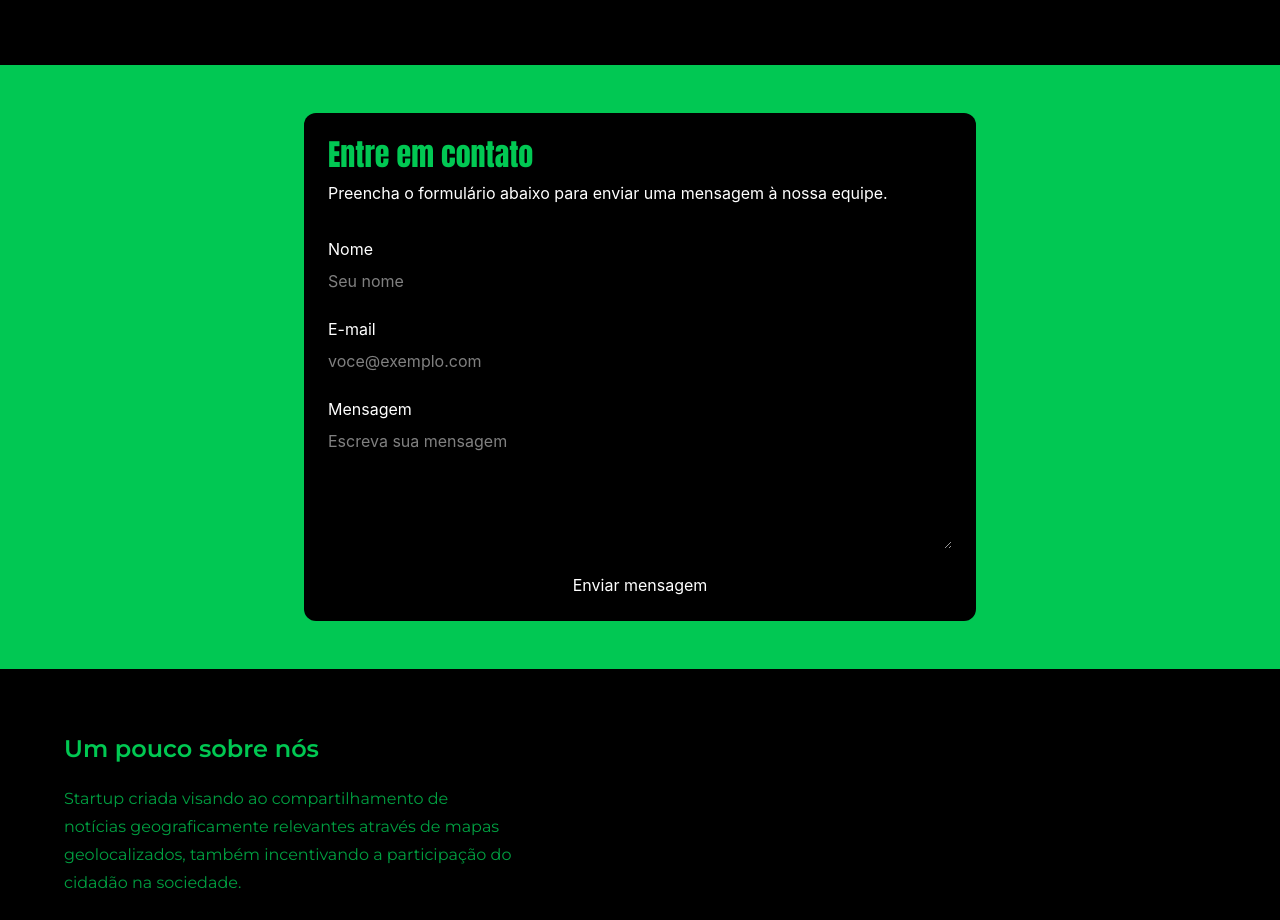
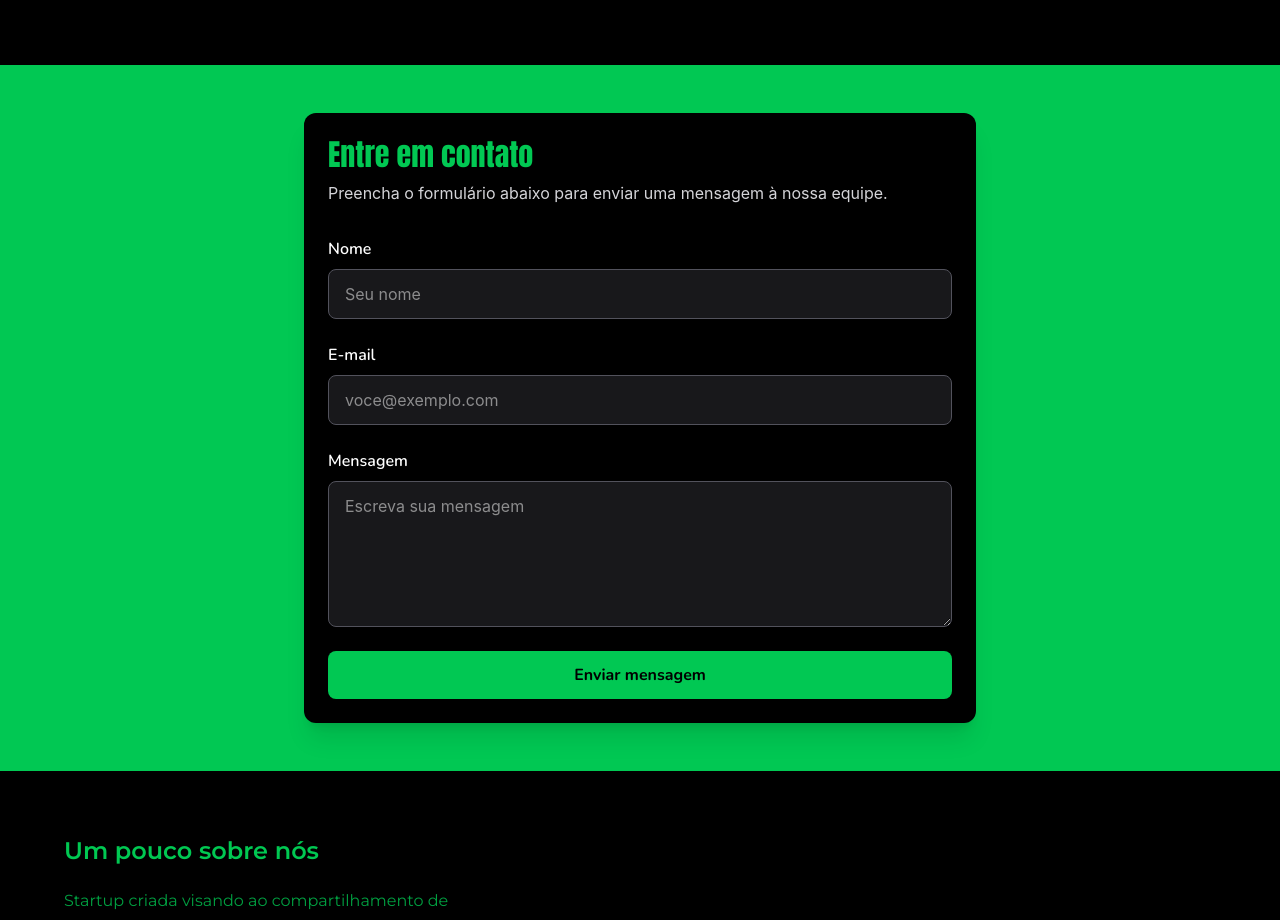
Before and after one commit to SoulUp-Society-Trabalhos/Segunda-Gs-FrontEnd, a React (Vite) app in the folder gs-frontend/: page /contatos in a window 1280 px wide. Shown: the part 611-1531 px from the top of the page. Built offline with nearby package versions, Linux system fonts and the light colour scheme.

Commit message:
style: match contact form to site theme

```diff
--- a/gs-frontend/src/routes/Contatos/index.tsx
+++ b/gs-frontend/src/routes/Contatos/index.tsx
@@ -9,11 +9,11 @@ export default function Contatos() {
       />
 
       <section className="bg-[#01c853] px-6 py-12">
-        <div className="mx-auto max-w-2xl rounded-xl bg-black p-6 text-white">
+        <div className="mx-auto max-w-2xl rounded-xl bg-black p-6 text-white shadow-xl">
           <h2 className="mb-2 font-anton text-3xl text-[#01c853]">
             Entre em contato
           </h2>
-          <p>
+          <p className="mb-8 text-zinc-300">
             Preencha o formulário abaixo para enviar uma mensagem à nossa
             equipe.
           </p>
@@ -23,26 +23,48 @@ export default function Contatos() {
             className="mt-8 flex flex-col gap-6"
           >
             <div className="flex flex-col gap-2">
-              <label htmlFor="nome">Nome</label>
-              <input id="nome" name="nome" placeholder="Seu nome" />
+              <label htmlFor="nome" className="font-nunito font-semibold">
+                Nome
+              </label>
+              <input
+                id="nome"
+                name="nome"
+                placeholder="Seu nome"
+                className="rounded-lg border border-zinc-600 bg-zinc-900 px-4 py-3 text-white outline-none transition focus:border-[#01c853] focus:ring-2 focus:ring-[#01c853]/30"
+              />
             </div>
 
             <div className="flex flex-col gap-2">
-              <label htmlFor="email">E-mail</label>
-              <input id="email" name="email" placeholder="voce@exemplo.com" />
+              <label htmlFor="email" className="font-nunito font-semibold">
+                E-mail
+              </label>
+              <input
+                id="email"
+                name="email"
+                placeholder="voce@exemplo.com"
+                className="rounded-lg border border-zinc-600 bg-zinc-900 px-4 py-3 text-white outline-none transition focus:border-[#01c853] focus:ring-2 focus:ring-[#01c853]/30"
+              />
             </div>
 
             <div className="flex flex-col gap-2">
-              <label htmlFor="mensagem">Mensagem</label>
+              <label htmlFor="mensagem" className="font-nunito font-semibold">
+                Mensagem
+              </label>
               <textarea
                 id="mensagem"
                 name="mensagem"
                 rows={5}
                 placeholder="Escreva sua mensagem"
+                className="resize-y rounded-lg border border-zinc-600 bg-zinc-900 px-4 py-3 text-white outline-none transition focus:border-[#01c853] focus:ring-2 focus:ring-[#01c853]/30"
               />
             </div>
 
-            <button type="submit">Enviar mensagem</button>
+            <button
+              type="submit"
+              className="rounded-lg bg-[#01c853] px-6 py-3 font-nunito font-bold text-black transition hover:bg-green-400 focus-visible:outline-2 focus-visible:outline-offset-2 focus-visible:outline-white"
+            >
+              Enviar mensagem
+            </button>
           </form>
         </div>
       </section>
```
